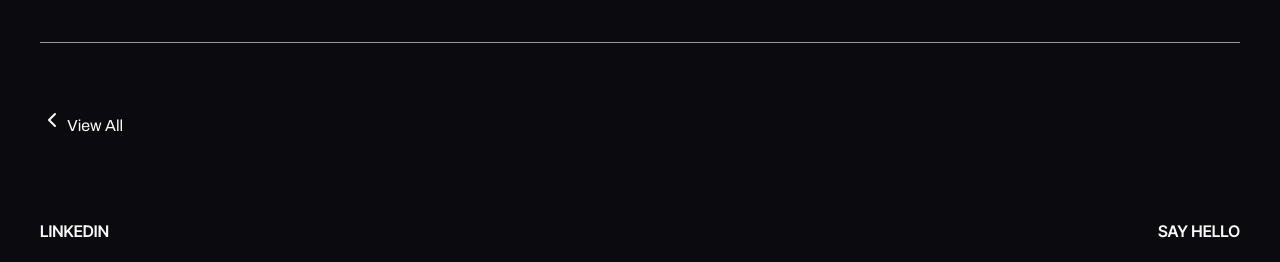
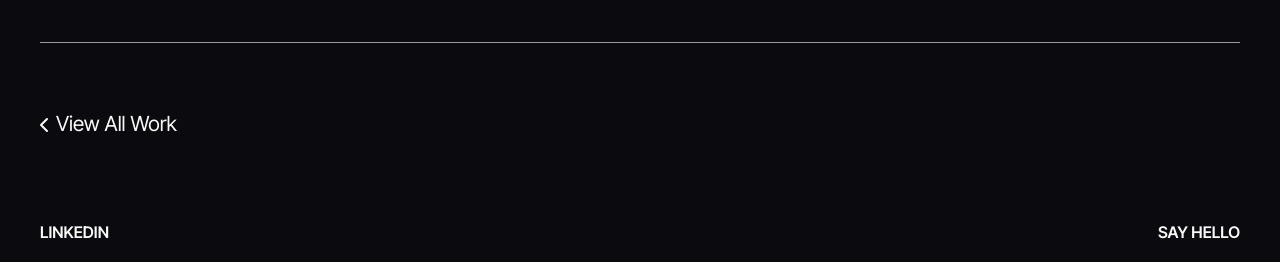
Before and after one commit to andasuberu/xyz, a plain HTML site: page salvo.html in a window 1280 px wide. Shown: the part 1706-1968 px from the top of the page. Drawn offline with Linux system fonts and the light colour scheme.

Commit message:
Update salvo.html

```diff
--- a/salvo.html
+++ b/salvo.html
@@ -49,14 +49,14 @@
     </main>
 
     <section class="project-navigation">
-  <a href="index.html#work" class="previous-project">
+  <a href="https://andasuberu.xyz" class="all-work">
     <div class="chevron chevron-left">
       <svg width="24" height="24" viewBox="0 0 24 24" fill="none"
            xmlns="http://www.w3.org/2000/svg">
         <path d="M18 9L12 15L6 9" stroke="#FAF9F7" stroke-width="2" stroke-linecap="round" stroke-linejoin="round"/>
       </svg>
     </div>
-    View All
+    View All Work
   </a>
 </section>
 
```
